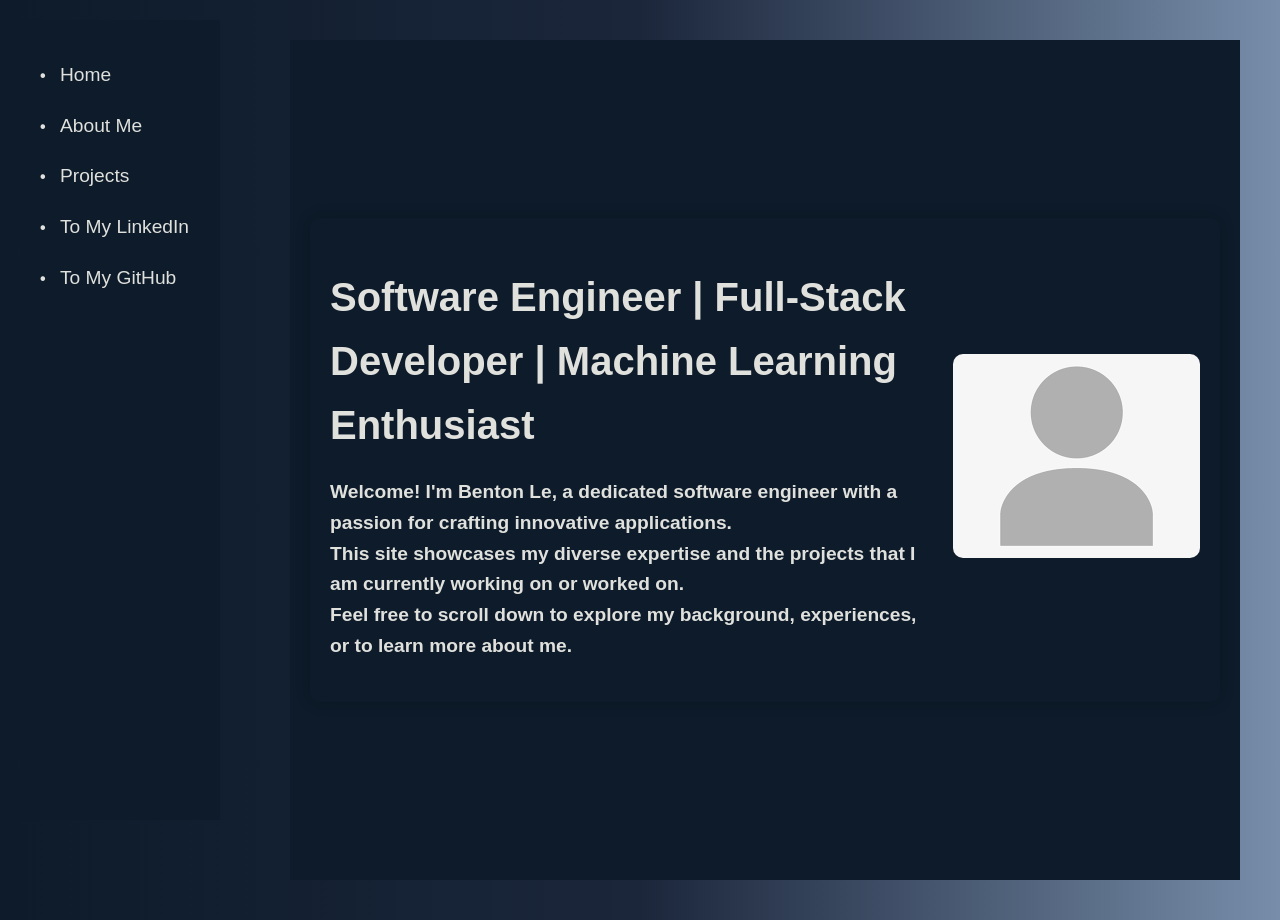
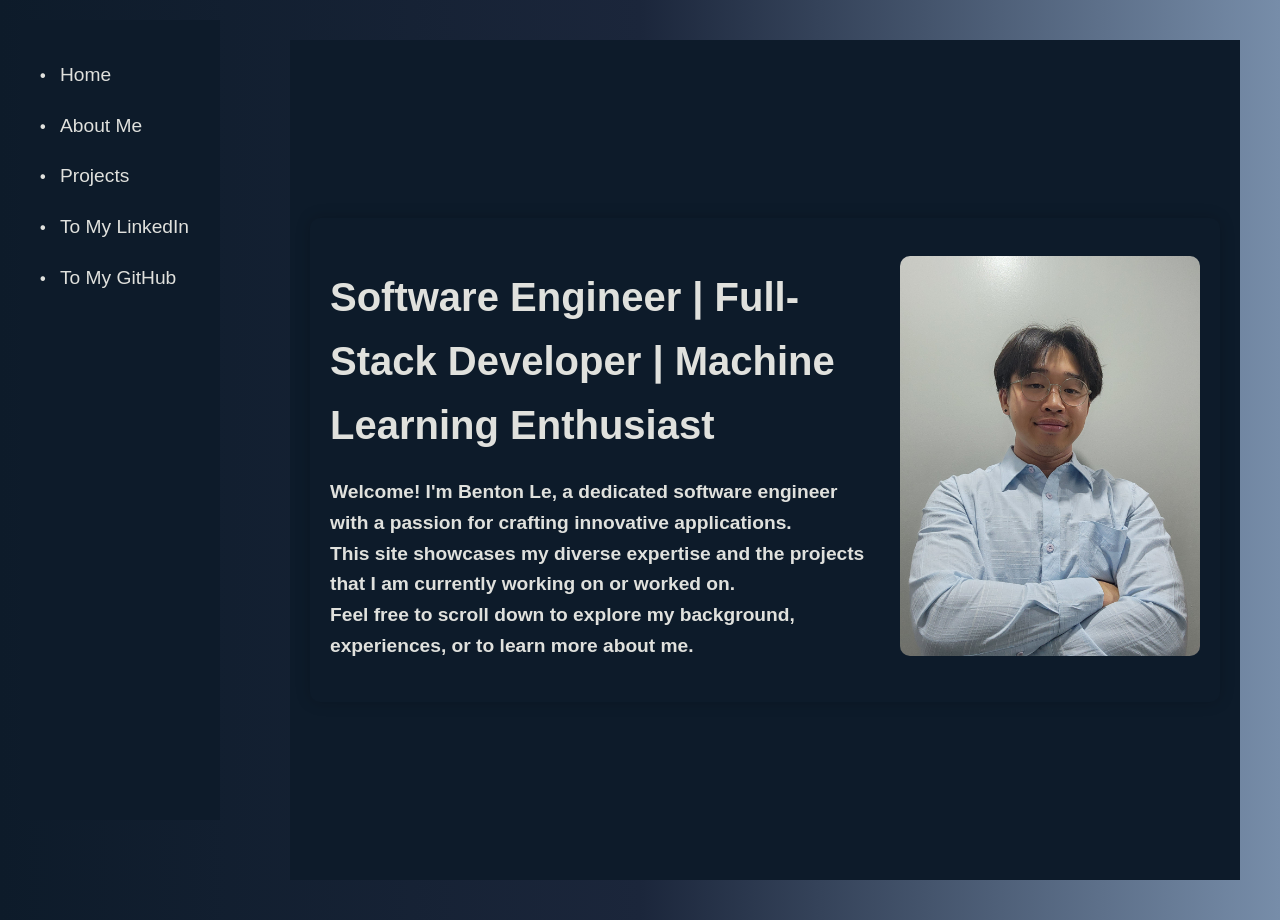
Before and after one commit to HobbyistProgrammer/HobbyistProgrammer.github.io, a React (Create React App) app: page / in a window 1280 px wide. Built offline with nearby package versions, Linux system fonts and the light colour scheme.

Commit message:
Updated Picture

```diff
--- a/src/views/Home.js
+++ b/src/views/Home.js
@@ -1,6 +1,6 @@
 import React from 'react';
 import './Home.css';
-import myImage from '../assets/placeholder.png';
+import myImage from '../assets/me.jpg';
 
 const Greeting = () => {
   return (
@@ -18,7 +18,7 @@ const Greeting = () => {
           </h3>
         </div>
         <div className="image-container">
-          <img src={myImage} alt="Me" />
+          <img width="300" height="300" src={myImage} alt="Me" />
         </div>
       </div>
     </div>
```
Also changed, not shown: src/assets/me.jpg (added).
